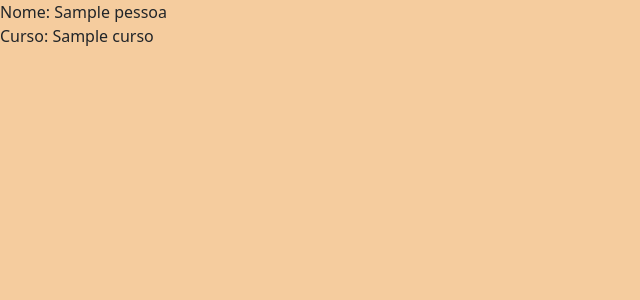
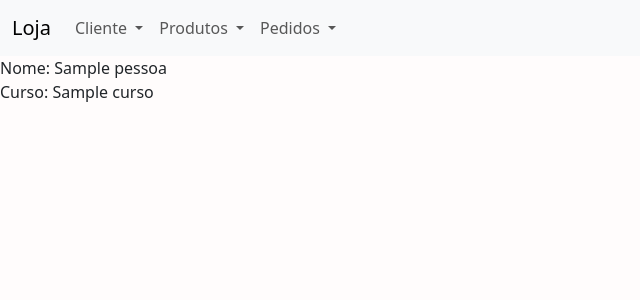
Before and after one commit to GesislaineLopes/projetoWeb, a Node server app: template views/index.ejs in a window 1280 px wide. Shown: the top 300 px of the page, without its empty margins (0-640 px from the left). Run offline with Node 20, Linux system fonts and the light colour scheme; the template is opened without the code that fills it: most values are stand-ins (such as "Sample title", 1, 10 or a date in 2020); some libraries are stand-ins or nearby versions.

Commit message:
enviando as funços da loja

```diff
--- a/Aluno.js
+++ /dev/null
@@ -1,9 +0,0 @@
-class Aluno {
-    constructor(matricula, nome, curso ){
-        this.matricula = matricula;
-        this.nome = nome;
-        this.curso = curso;
-    }
-
-};
-module.exports = Aluno
--- a/index.js
+++ b/index.js
@@ -1,75 +1,206 @@
 const express = require('express');
 const app = express();
 app.set('view engine', 'ejs');
-app.use(express.urlencoded({ extended: true}));
+app.use(express.urlencoded({ extended: true }));
 app.use(express.static('public'));
 
-const Aluno = require("./Aluno");
-const aluno1 = new Aluno( 1, "Rafael", "Licenciatura");
-const aluno2 = new Aluno( 2, "Rafaela", "Matemática");
-const aluno3 = new Aluno( 3, "Rafaely", "ciencia");
+// Conexão com o MongoDB
+const mongoose = require("mongoose");
+mongoose.connect("mongodb+srv://glm2:sx03obwW3VBLIRpQ@cluster0.yhw3m.mongodb.net/?retryWrites=true&w=majority&appName=Cluster0");
+
+const Cliente = require("./models/Cliente");
+const Produto = require("./models/Produto");
+const Pedido = require("./models/Pedido");
 
 
-//isso é um vetor
-const alunos = [aluno1, aluno2, aluno3];
+//para cadastrar um cliente
+app.get("/clientes/cadastrar", function(req, res){
+    res.render('cliente/cadastrar')
+    });
 
-//mostra uma  mensagem de cadastrado com sucesso s=1
-app.get('/alunos/', function(req,res){
+// Rota para mostrar relatório de clientes
+app.get('/clientes/', async function(req, res){
     const status = req.query.s;
-    res.render('aluno/relatorio', {alunos, status});
+    const clientes = await Cliente.find(); // Buscar apenas os clientes, sem popular produto
+    res.render('cliente/relatorio', { status, clientes });
 });
 
-//metodo post
-app.post('/alunos', function(req,res){
-    const{matricula, nome, curso}=req.body;
-    alunos.push(new Aluno(matricula, nome, curso));
-    res.redirect('/alunos?s=1');
+// Rota para cadastrar cliente (POST)
+app.post('/clientes', async function(req, res){
+    const { cpf, nome, email } = req.body;  // Campos conforme modelo Cliente.js
+    const novoCliente = new Cliente({
+        cpf,
+        nome,
+        email
+    });
+    await novoCliente.save();
+    res.redirect('/clientes?s=1');
 });
 
 
-//metodo cadastrar alunos
-app.get("/alunos/cadastrar", function(req, res){
-    res.render('aluno/cadastrar')
-    });
+// Rota para exibir detalhes de um cliente
+app.get('/clientes/:cpf', async function(req, res){
+    const cpf = req.params.cpf;
+    const cliente = await Cliente.findOne({ cpf }).populate('produto');  // Popula os dados do produto
+    res.render('cliente/detalhe', { cliente });
+});
 
-//serve para exibir os alunos
-app.get('/alunos/:matricula?',function(req, res){
-    const matricula = req.params.matricula;
-    if (matricula == undefined) {
-        //renderizar todos os alunos
-            res.render('aluno/relatorio',{alunos});
-                                // esse alunos da chave é o nome do vetor
-    }else{
-       //renderizar os alunos respectivos
-        const aluno = alunos.find(aluno=> aluno.matricula == matricula);
-        res.render('aluno/detalhe', {aluno});
-                        // mudou pois agora está dentro de uma pasta -a rota não é o mesmo que o  nome do arquivo
+// Página inicial
+app.get("/", function (req, res){
+    const casa = {
+        mensagem: "Bem-vindo ao nosso site!",
+    };
+    res.render("pagInicial/home", casa);
+});
+
+// Rota para exibir formulário de edição de cliente
+app.get('/clientes/editar/:cpf', async function(req, res){
+    const cpf = req.params.cpf;
+    const cliente = await Cliente.findOne({ cpf });
+    if (!cliente) {
+        return res.status(404).send('Cliente não encontrado');
+    }
+    res.render('cliente/editar', { cliente });
+});
+
+// Rota para processar edição de cliente (POST)
+app.post('/clientes/editar/:cpf', async function(req, res){
+    const cpf = req.params.cpf;
+    const { nome, email, idade, endereco } = req.body;
+    try {
+        await Cliente.updateOne({ cpf }, { nome, email, idade, endereco });
+        res.redirect('/clientes');
+    } catch (error) {
+        res.status(500).send('Erro ao atualizar cliente');
     }
 });
 
+// Rotas para produtos
 
-
-//para carregar  os dados de um aluno especifico
-
-
-
-//passagem de dados do back-end para o front-end
-app.get("/", function (req, res){
-    const pessoa = {
-        nome:"Rafael",
-        curso: "Computação"
-    };
-    res.render("index", {pessoa});
+// Página para cadastrar produto
+app.get('/produtos/cadastrar', function(req, res){
+    res.render('produto/cadastrar');
 });
 
+// Rota para cadastrar produto (POST)
+app.post('/produtos', async function(req, res){
+    const { nome, descricao, preco } = req.body;
+    const novoProduto = new Produto({
+        nome,
+        descricao,
+        preco
+    });
+    await novoProduto.save();
+    res.redirect('/produtos?s=1');
+});
 
+// Rota para mostrar relatório de produtos
+app.get('/produtos', async function(req, res){
+    const status = req.query.s;
+    const produtos = await Produto.find();
+    res.render('produto/relatorio', { status, produtos });
+});
 
-//para quando acessar uma página errada ele ser direcionado para outra (pagina 404)
-app.use(function(req,res){
+// Rota para exibir detalhes de um produto
+app.get('/produtos/:id', async function(req, res){
+    const id = req.params.id;
+    const produto = await Produto.findById(id);
+    res.render('produto/detalhe', { produto });
+});
+
+// Rota para exibir formulário de edição de produto
+app.get('/produtos/editar/:id', async function(req, res){
+    const id = req.params.id;
+    const produto = await Produto.findById(id);
+    if (!produto) {
+        return res.status(404).send('Produto não encontrado');
+    }
+    res.render('produto/editar', { produto });
+});
+
+// Rota para processar edição de produto (POST)
+app.post('/produtos/editar/:id', async function(req, res){
+    const id = req.params.id;
+    const { nome, descricao, preco } = req.body;
+    try {
+        await Produto.updateOne({ _id: id }, { nome, descricao, preco });
+        res.redirect('/produtos');
+    } catch (error) {
+        res.status(500).send('Erro ao atualizar produto');
+    }
+});
+
+// Rota para excluir cliente (POST)
+app.post('/clientes/excluir/:cpf', async function(req, res){
+    const cpf = req.params.cpf;
+    try {
+        await Cliente.deleteOne({ cpf });
+        res.redirect('/clientes');
+    } catch (error) {
+        res.status(500).send('Erro ao excluir cliente');
+    }
+});
+
+// Rota para excluir produto (POST)
+app.post('/produtos/excluir/:id', async function(req, res){
+    const id = req.params.id;
+    try {
+        await Produto.deleteOne({ _id: id });
+        res.redirect('/produtos');
+    } catch (error) {
+        res.status(500).send('Erro ao excluir produto');
+    }
+});
+
+// Rotas para pedidos
+
+// Página para cadastrar pedido
+app.get('/pedidos/cadastrar', async function(req, res){
+    const clientes = await Cliente.find();
+    const produtos = await Produto.find();
+    res.render('pedido/cadastrar', { clientes, produtos });
+});
+
+// Rota para cadastrar pedido (POST)
+app.post('/pedidos', async function(req, res){
+    const { cliente, produtos } = req.body;
+    // produtos é um array de objetos com produto e quantidade
+    const produtosFormatados = Array.isArray(produtos) ? produtos : [produtos];
+    const produtosPedido = produtosFormatados.map(item => ({
+        produto: item.produto,
+        quantidade: parseInt(item.quantidade, 10)
+    }));
+    const novoPedido = new Pedido({
+        cliente,
+        produtos: produtosPedido
+    });
+    await novoPedido.save();
+    res.redirect('/pedidos');
+});
+
+// Rota para mostrar relatório de pedidos
+app.get('/pedidos', async function(req, res){
+    const pedidos = await Pedido.find().populate('cliente').populate('produtos.produto');
+    res.render('pedido/relatorio', { pedidos });
+});
+
+// Rota para excluir pedido (POST)
+app.post('/pedidos/excluir/:id', async function(req, res){
+    const id = req.params.id;
+    try {
+        await Pedido.deleteOne({ _id: id });
+        res.redirect('/pedidos');
+    } catch (error) {
+        res.status(500).send('Erro ao excluir pedido');
+    }
+});
+
+// Página 404
+app.use(function(req, res){
     res.status(404).render("404");
 });
 
-// listen sepre deve ficarpor ultimo
-app.listen('999', function(){
-    console.log('Rodando...')
+const PORT = 3000;
+app.listen(PORT, () => {
+    console.log(`Servidor rodando na porta ${PORT}`);
 });
--- a/package.json
+++ b/package.json
@@ -12,6 +12,7 @@
   "dependencies": {
     "ejs": "^3.1.10",
     "express": "^4.21.2",
+    "mongoose": "^8.13.2",
     "nodemon": "^3.1.9"
   }
 }
--- a/public/css/style.css
+++ b/public/css/style.css
@@ -1,3 +1,3 @@
 body{
-    background-color: rgb(245, 204, 158);
+    background-color: rgb(255, 252, 252);
 }
--- a/views/index.ejs
+++ b/views/index.ejs
@@ -4,8 +4,9 @@
     <meta charset="UTF-8">
     <meta name="viewport" content="width=device-width, initial-scale=1.0">
     <title>Página inicial</title>
-    <!-- primeiro botsrap depois o meu css, para que o arquivo funcione  -->
+    <!-- primeiro bootstrap depois o meu css, para que o arquivo funcione -->
     <%- include("partials/cabecalho") %>
+    <%- include("partials/menu") %>
     <link rel="stylesheet" href="css/style.css">
 </head>
 <body>
@@ -16,9 +17,10 @@
     <div>
         Curso: <%= pessoa.curso %>
     </div>
-    <% if (pessoa.curso == 'Computação') {%>
-        <div>Parabens, é o melhor curso!</div>
+    <% if (pessoa.curso == 'Computação') { %>
+        <div>Parabéns, é o melhor curso!</div>
     <% } %>
+
     <%- include("partials/rodape") %>
 </body>
 </html>
--- a/views/partials/menu.ejs
+++ b/views/partials/menu.ejs
@@ -0,0 +1,39 @@
+<nav class="navbar navbar-expand-lg bg-body-tertiary">
+  <div class="container-fluid">
+    <a class="navbar-brand" href="#" data-bs-theme="dark">Loja</a>
+    <button class="navbar-toggler" type="button" data-bs-toggle="collapse" data-bs-target="#navbarNavDropdown" aria-controls="navbarNavDropdown" aria-expanded="false" aria-label="Toggle navigation">
+      <span class="navbar-toggler-icon"></span>
+    </button>
+    <div class="collapse navbar-collapse" id="navbarNavDropdown">
+      <ul class="navbar-nav">
+        <li class="nav-item dropdown" data-bs-theme="dark">
+          <a class="nav-link dropdown-toggle" href="#" role="button" data-bs-toggle="dropdown" aria-expanded="false">
+            Cliente
+          </a>
+          <ul class="dropdown-menu">
+            <li><a class="dropdown-item" href="/Clientes/Cadastrar">Cadastrar</a></li>
+            <li><a class="dropdown-item" href="/Clientes">Relatório</a></li>
+          </ul>
+        </li>
+        <li class="nav-item dropdown" data-bs-theme="dark">
+          <a class="nav-link dropdown-toggle" href="#" role="button" data-bs-toggle="dropdown" aria-expanded="false">
+            Produtos
+          </a>
+          <ul class="dropdown-menu">
+            <li><a class="dropdown-item" href="/produtos/cadastrar">Cadastrar</a></li>
+            <li><a class="dropdown-item" href="/produtos">Relatório</a></li>
+          </ul>
+        </li>
+        <li class="nav-item dropdown" data-bs-theme="dark">
+          <a class="nav-link dropdown-toggle" href="#" role="button" data-bs-toggle="dropdown" aria-expanded="false">
+            Pedidos
+          </a>
+          <ul class="dropdown-menu">
+            <li><a class="dropdown-item" href="/pedidos/cadastrar">Cadastrar</a></li>
+            <li><a class="dropdown-item" href="/pedidos">Relatório</a></li>
+          </ul>
+        </li>
+      </ul>
+    </div>
+  </div>
+</nav>
```
Also changed, not shown: models/Cliente.js (added, +17 -0 lines), models/Produto.js (added, +10 -0 lines), views/aluno/cadastrar.ejs (deleted, +0 -31 lines), views/aluno/detalhe.ejs (deleted, +0 -29 lines), views/aluno/relatorio.ejs (deleted, +0 -27 lines), 1 other file.
